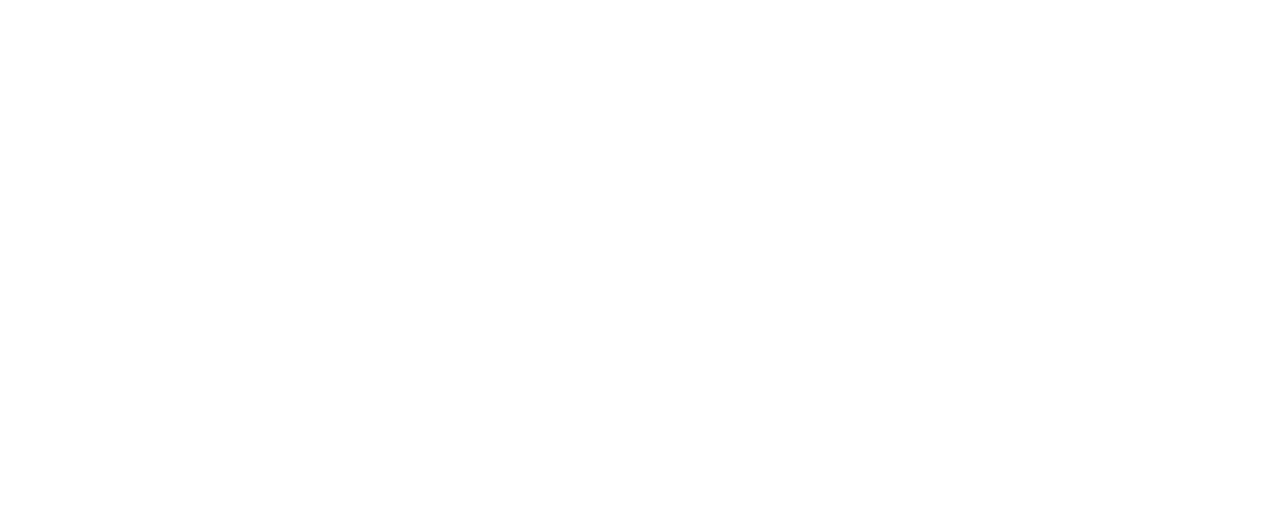
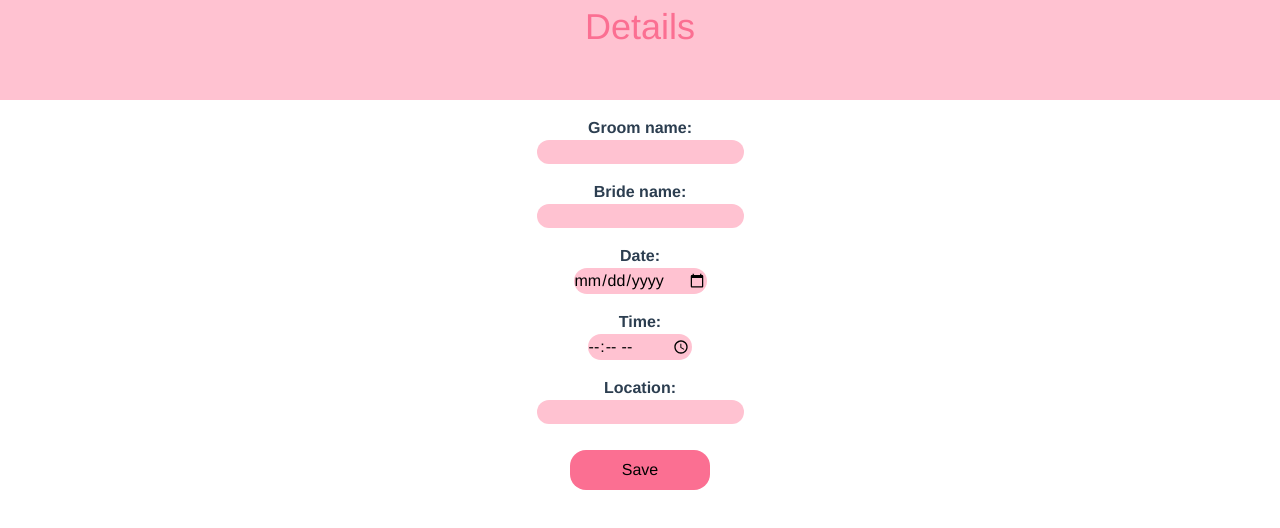
Before and after one commit to jadrejcicariana/Wedding-planner-frontend, a Vue app: page /details in a window 1280 px wide. Before the commit this address had no page. Shown: the top 528 px of the page. Built offline with nearby package versions, Linux system fonts and the light colour scheme.

Commit message:
add DetailsView

```diff
--- a/src/router/index.js
+++ b/src/router/index.js
@@ -3,6 +3,7 @@
 import LoginView from '../views/LoginView.vue'
 import SignupView from '../views/SignupView.vue'
 import MyplanView from '../views/MyplanView.vue'
+import DetailsView from '../views/DetailsView.vue'
 
 const routes = [
   {
@@ -28,14 +29,12 @@
     name: 'myplan',
     component: MyplanView
   },
-/*   {
-    path: '/about',
-    name: 'about',
-    // route level code-splitting
-    // this generates a separate chunk (about.[hash].js) for this route
-    // which is lazy-loaded when the route is visited.
-    component: () => import('../views/AboutView.vue')
-  } */
+
+  {
+    path: '/details',
+    name: 'details',
+    component: DetailsView
+  },
 ]
 
 const router = createRouter({
--- /dev/null
+++ b/src/views/DetailsView.vue
@@ -0,0 +1,55 @@
+<template>
+     <header>
+        <main-header :headerText="'Details'"></main-header>
+    </header>
+    <body>
+        <div class ="details">
+            <form>
+                <label for="gname">Groom name:</label><br>
+                <input type="text" id="gname" name="gname"><br>
+                <label for="bname">Bride name:</label><br>
+                <input type="text" id="bname" name="bname"><br>
+                <label for="date">Date:</label><br>
+                <input type="date" id="date" name="date"><br>
+                <label for="time">Time:</label><br>
+                <input type="time" id="time" name="time"><br>
+                <label for="location">Location:</label><br>
+                <input type="text" id="location" name="location"><br>
+            </form>
+            <main-button :buttonText="'Save'" @click="$router.push('Myplan')" > </main-button>
+        </div>
+    </body>
+</template>
+
+<script>
+import MainHeader from '@/components/MainHeader.vue'
+import MainButton from '@/components/MainButton.vue'
+
+export default {
+    name: 'DetailsView',
+    components: {
+        MainHeader,
+        MainButton
+  },
+}
+</script>
+
+<style scoped>
+
+.details {
+    margin-top: 16px;
+}
+
+label {
+    font-weight: bold;
+    text-align: left;
+}
+
+input {
+    background-color: #FFC2D1;
+    margin-bottom: 16px;
+    border-radius: 16px;
+
+}
+
+</style>
--- a/src/views/MyplanView.vue
+++ b/src/views/MyplanView.vue
@@ -13,7 +13,7 @@
           </p>
           <p class ="location"> St. John Church, Washington DC
           </p>
-          <main-button :buttonText="'Edit'" @click="$router.push('')" > </main-button>
+          <main-button :buttonText="'Edit'" @click="$router.push('Details')" > </main-button>
         </div>
         <div class ="expenses">
           <p class ="title"> Expenses
```
